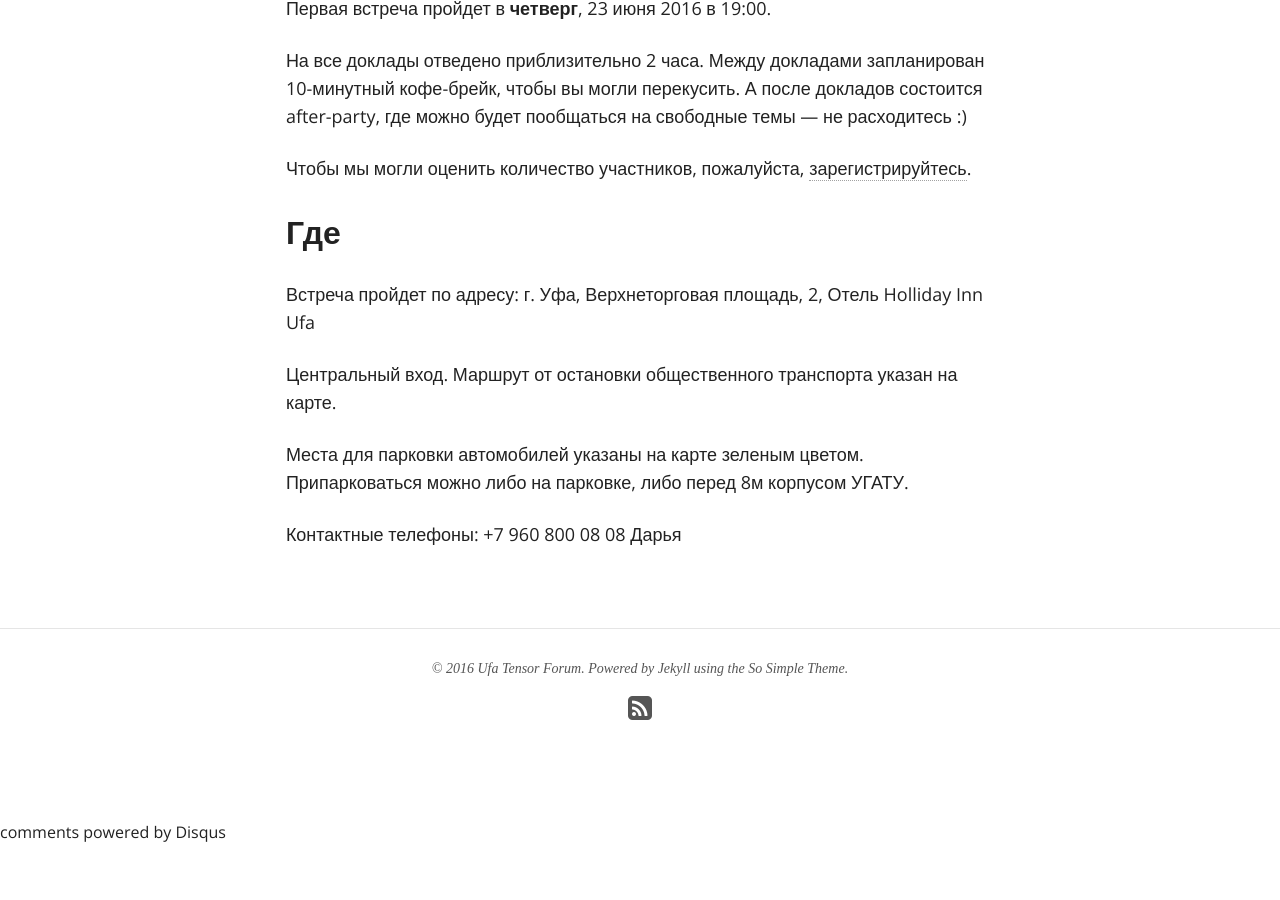
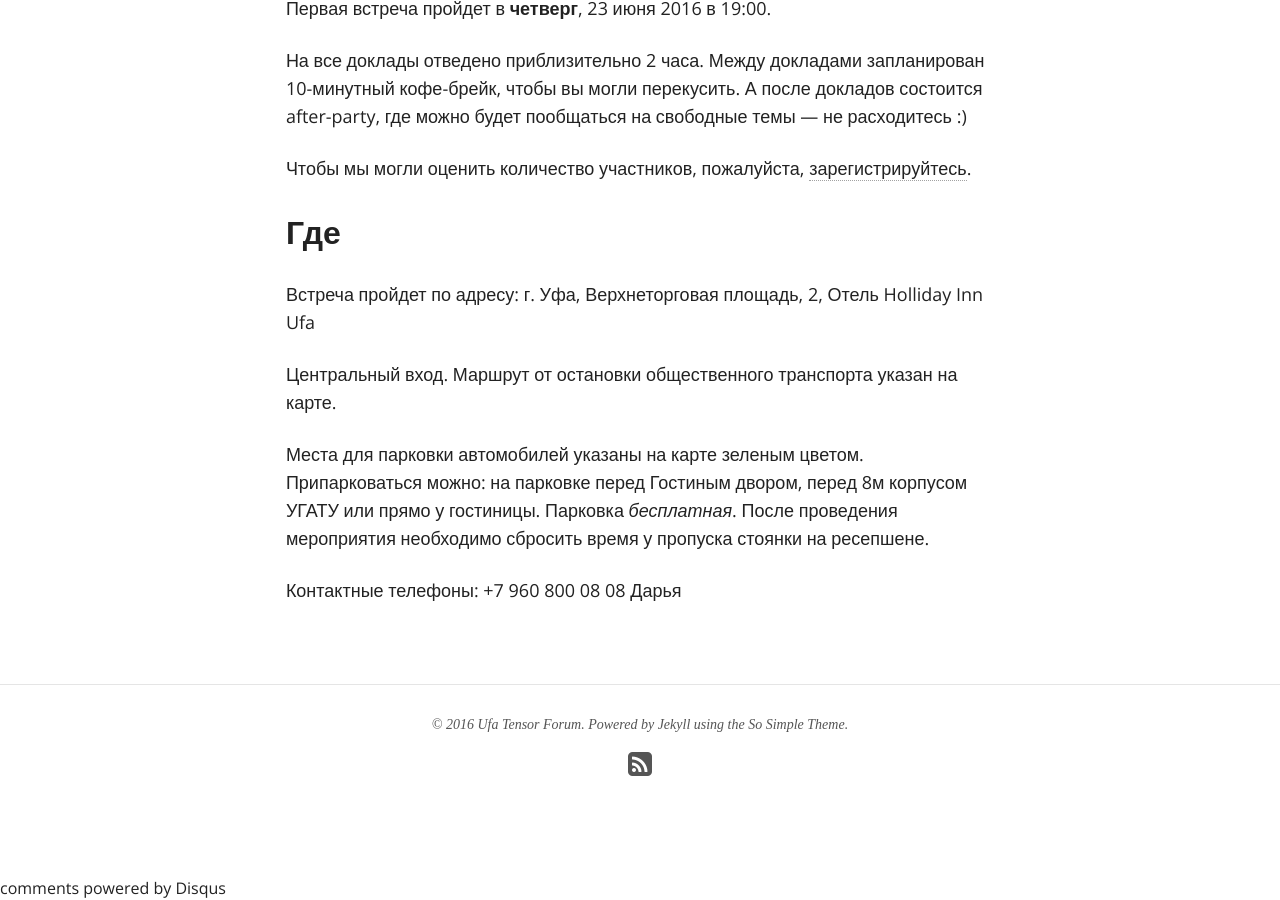
Before and after one commit to tensor-ufa/tensor-ufa.github.io, a Jekyll site: the page built from index.md, in a window 1280 px wide and 900 px high, scrolled down 968 px. Built offline with Jekyll 4.4.1, drawn with Linux system fonts in a browser that asks for light colours; nearby versions of some CDN libraries; comment, search, counter and statistics services are not loaded; before the commit the page ends 1812 px from its top, so only the background shows below that.

Commit message:
парковка

```diff
--- a/index.md
+++ b/index.md
@@ -41,8 +41,8 @@ comments: true
 Центральный вход.
 Маршрут от остановки общественного транспорта указан на карте.
 
-Места для парковки автомобилей указаны на карте зеленым цветом. Припарковаться можно либо на парковке,
-либо перед 8м корпусом УГАТУ.
+Места для парковки автомобилей указаны на карте зеленым цветом. Припарковаться можно: на парковке перед Гостиным двором, перед 8м корпусом УГАТУ или прямо у гостиницы. Парковка *бесплатная*. После проведения мероприятия необходимо сбросить время у пропуска стоянки на ресепшене.
+
 
 Контактные телефоны: +7 960 800 08 08 Дарья
 
```
